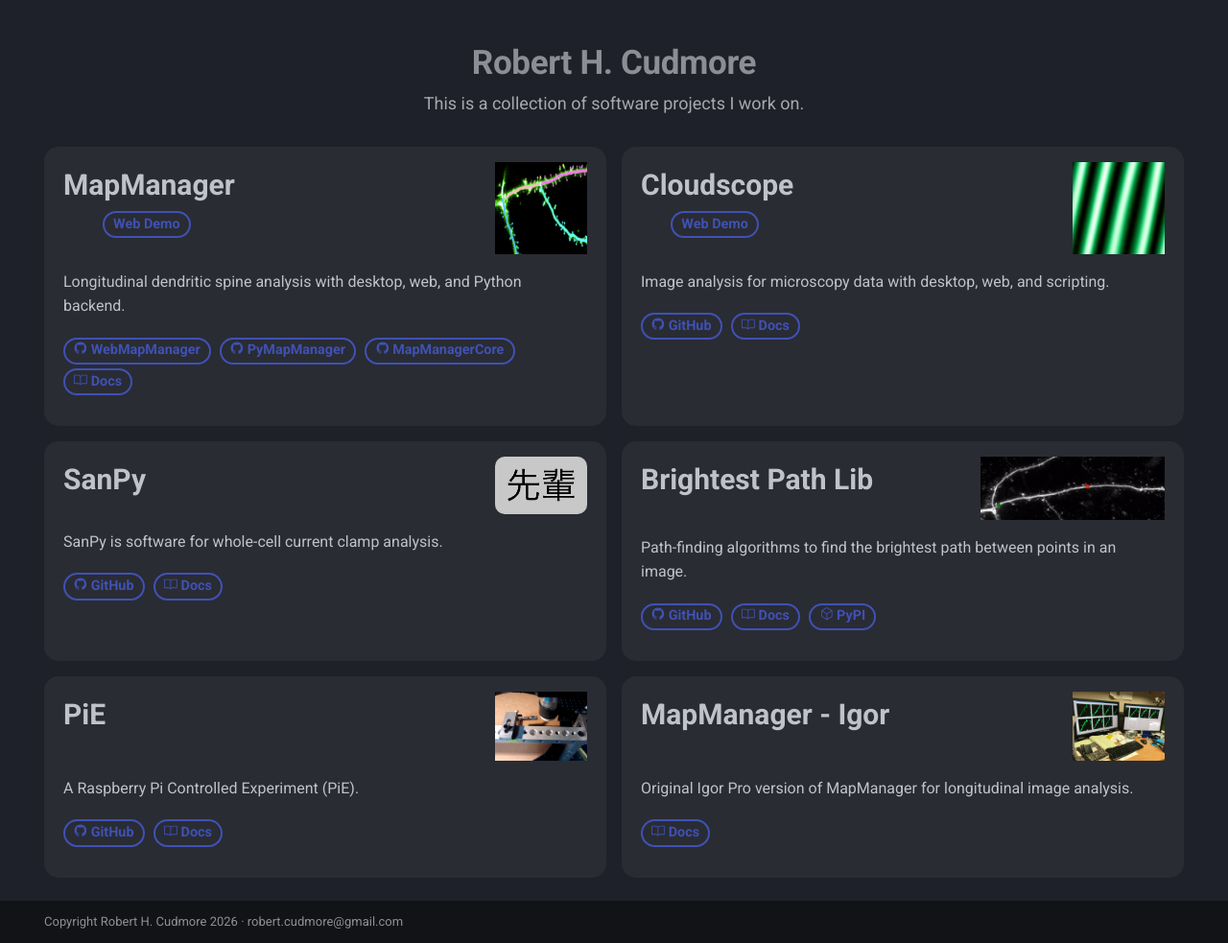
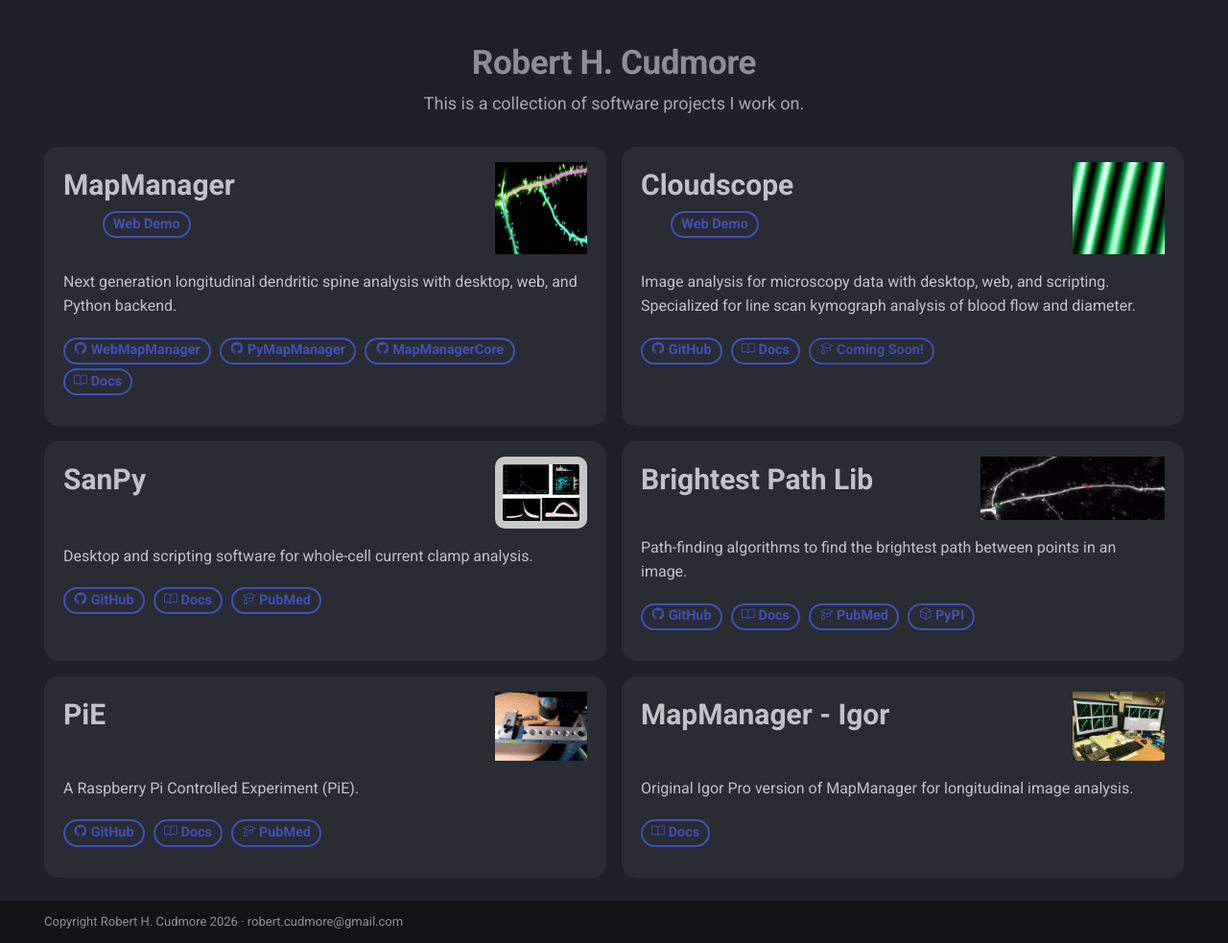
Before and after one commit to mapmanager/MapManager-Docs, an MkDocs documentation site: the page built from docs/index.md, in a window 1280 px wide. Shown: the whole page at 96% size. Built offline with MkDocs 1.6.1 and Material for MkDocs 9.7.7, drawn with Linux system fonts in a browser that asks for light colours.

Commit message:
update sanpy icon - descriptions - add pubmed links

```diff
--- a/docs/index.md
+++ b/docs/index.md
@@ -24,7 +24,7 @@ This is a collection of software projects I work on.
 <img src="assets/mapmanager-icon.png" width="96" class="card-icon" alt="MapManager">
 </div>
 
-Longitudinal dendritic spine analysis with desktop, web, and Python backend.
+Next generation longitudinal dendritic spine analysis with desktop, web, and Python backend.
 
 [:octicons-mark-github-24: WebMapManager](https://github.com/mapmanager/WebMapManager){ .md-button }
 [:octicons-mark-github-24: PyMapManager](https://github.com/mapmanager/PyMapManager){ .md-button }
@@ -43,10 +43,11 @@ Longitudinal dendritic spine analysis with desktop, web, and Python backend.
 <img src="assets/cloudscope-icon.png" width="96" class="card-icon" alt="Cloudscope">
 </div>
 
-Image analysis for microscopy data with desktop, web, and scripting.
+Image analysis for microscopy data with desktop, web, and scripting. Specialized for line scan kymograph analysis of blood flow and diameter.
 
 [:octicons-mark-github-24: GitHub](https://github.com/mapmanager/cloudscope){ .md-button }
 [:octicons-book-24: Docs](https://mapmanager.github.io/cloudscope/){ .md-button }
+<span class="md-button md-button--placeholder" markdown="1">:octicons-mortar-board-24: Coming Soon!</span>
 
 </div>
 
@@ -56,13 +57,14 @@ Image analysis for microscopy data with desktop, web, and scripting.
 <div class="card-top-left">
 <div class="card-title"><strong>SanPy</strong></div>
 </div>
-<img src="assets/sanpy-icon-transparent.png" width="96" class="card-icon card-icon--light-bg" alt="SanPy">
+<img src="assets/sanpy-icon-v2.png" width="96" class="card-icon card-icon--light-bg" alt="SanPy">
 </div>
 
-SanPy is software for whole-cell current clamp analysis.
+Desktop and scripting software for whole-cell current clamp analysis.
 
 [:octicons-mark-github-24: GitHub](https://github.com/cudmore/SanPy){ .md-button }
 [:octicons-book-24: Docs](https://cudmore.github.io/SanPy/){ .md-button }
+[:octicons-mortar-board-24: PubMed](https://pubmed.ncbi.nlm.nih.gov/38419330/){ .md-button }
 
 </div>
 
@@ -79,6 +81,7 @@ Path-finding algorithms to find the brightest path between points in an image.
 
 [:octicons-mark-github-24: GitHub](https://github.com/mapmanager/brightest-path-lib){ .md-button }
 [:octicons-book-24: Docs](https://mapmanager.github.io/brightest-path-lib/){ .md-button }
+[:octicons-mortar-board-24: PubMed](https://pubmed.ncbi.nlm.nih.gov/37503184/){ .md-button }
 [:octicons-package-24: PyPI](https://pypi.org/project/brightest-path-lib/){ .md-button }
 
 </div>
@@ -96,6 +99,7 @@ A Raspberry Pi Controlled Experiment (PiE).
 
 [:octicons-mark-github-24: GitHub](https://github.com/cudmore/pie){ .md-button }
 [:octicons-book-24: Docs](https://cudmore.github.io/pie-doc/){ .md-button }
+[:octicons-mortar-board-24: PubMed](https://pubmed.ncbi.nlm.nih.gov/37583418/){ .md-button }
 
 </div>
 
--- a/docs/stylesheets/extra.css
+++ b/docs/stylesheets/extra.css
@@ -111,6 +111,12 @@
   font-size: 0.85em;
 }
 
+.md-typeset .project-card .md-button--placeholder {
+  cursor: default;
+  opacity: 0.9;
+  pointer-events: none;
+}
+
 /* Compact custom footer */
 .md-copyright {
   font-size: 0.65rem;
```
Also changed, not shown: project-cards.yml (+7 -3 lines), docs/assets/sanpy-icon-v2.png (added).
